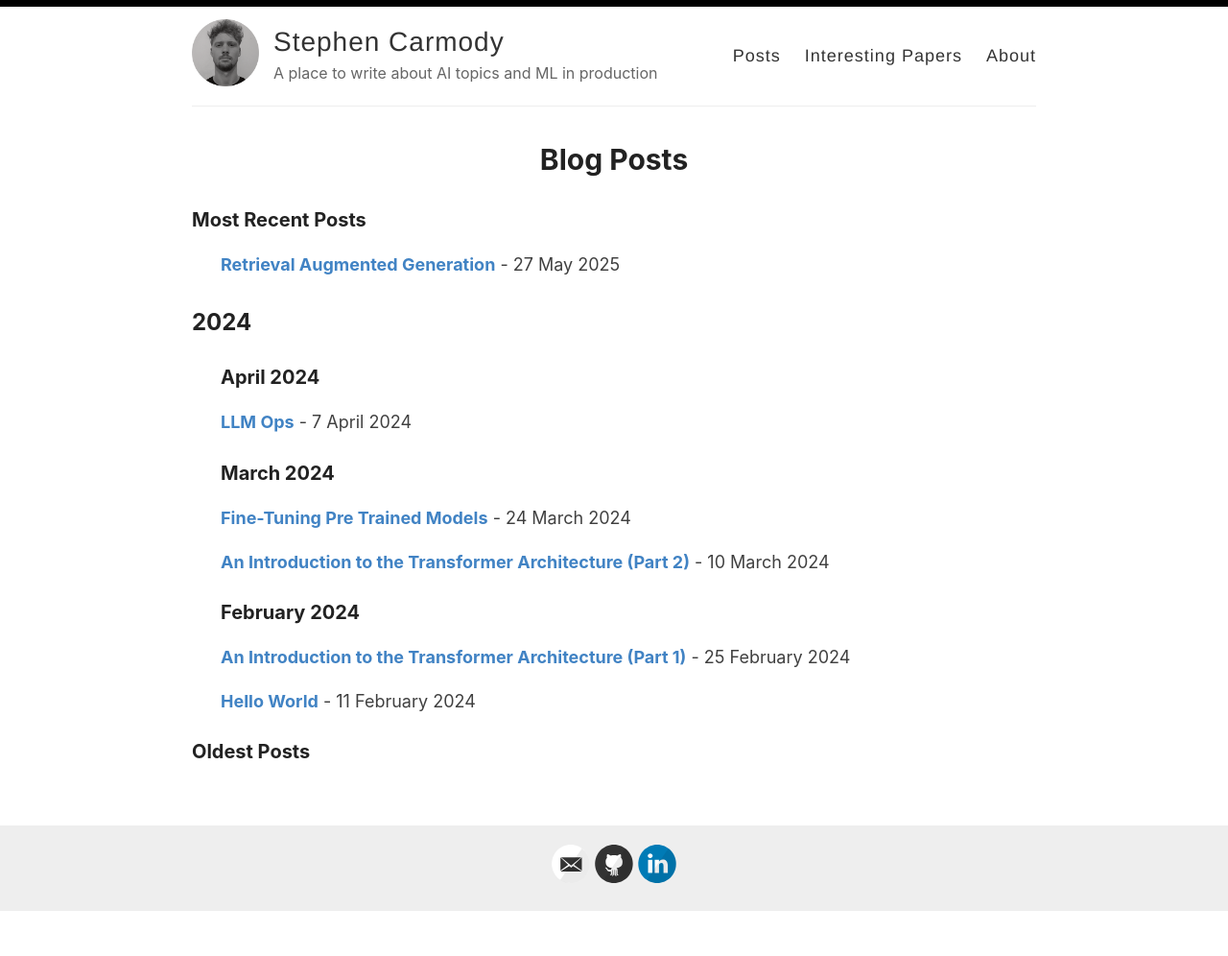
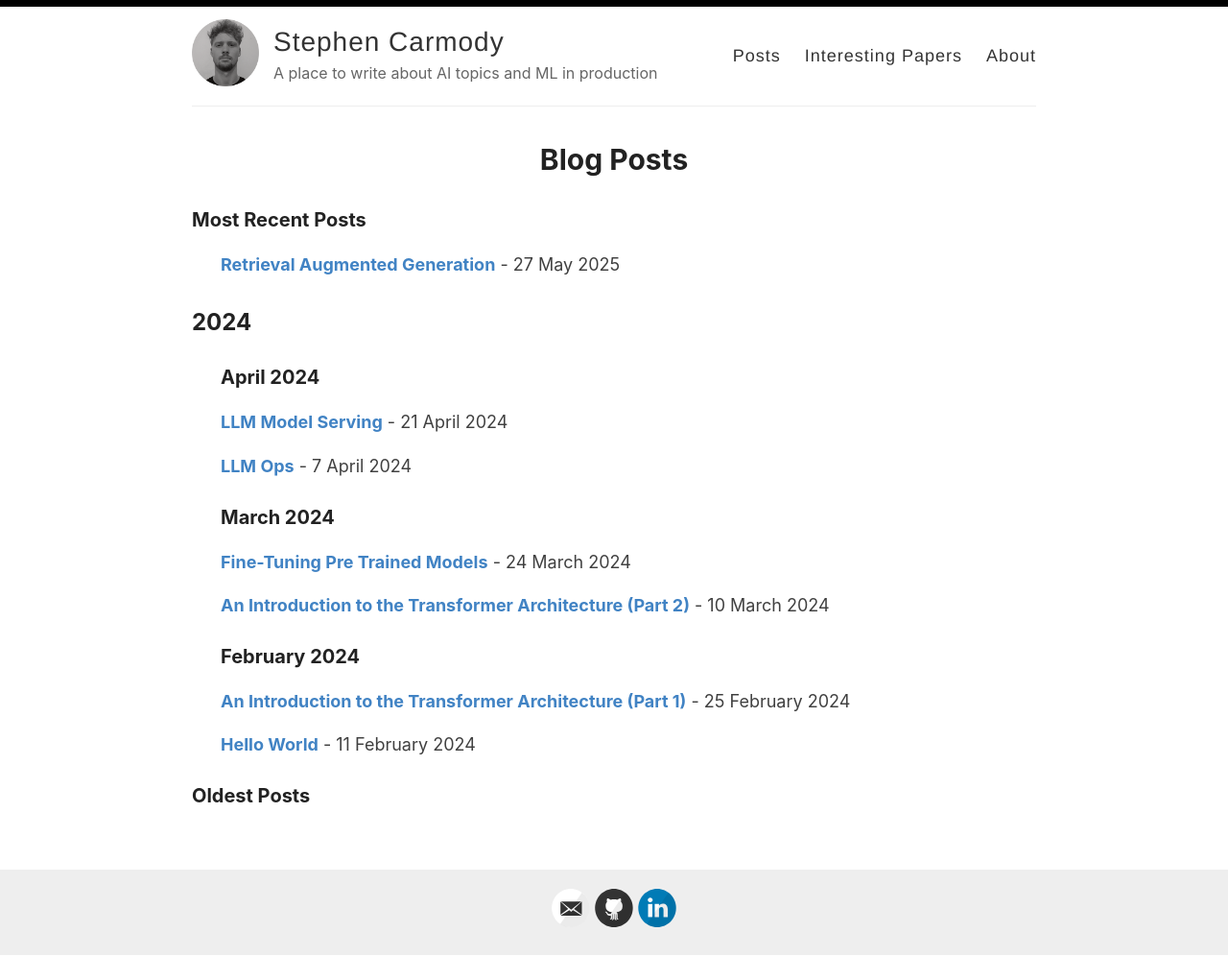
Before and after one commit to stephenCarmody/stephenCarmody.github.io, a Jekyll site: the page built from index.html, in a window 1280 px wide. Shown: the whole page at 96% size. Built offline with Jekyll 4.4.1, drawn with Linux system fonts in a browser that asks for light colours; the list of posts is cut into pages by our own code; before the commit the page ends 950 px from its top, so only the background shows below that.

```diff
--- /dev/null
+++ b/_posts/2024-04-21-llm-serving.md
@@ -0,0 +1,7 @@
+---
+layout: post
+title: LLM Model Serving
+categories: [AI]
+---
+
+# Coming Soon...
```
Also changed, not shown: _posts/2024-03-24-model-fine-tuning.md (+1 -1 lines), images/peft/lora_matrix.png (renamed from images/peft/LoRa.png).
